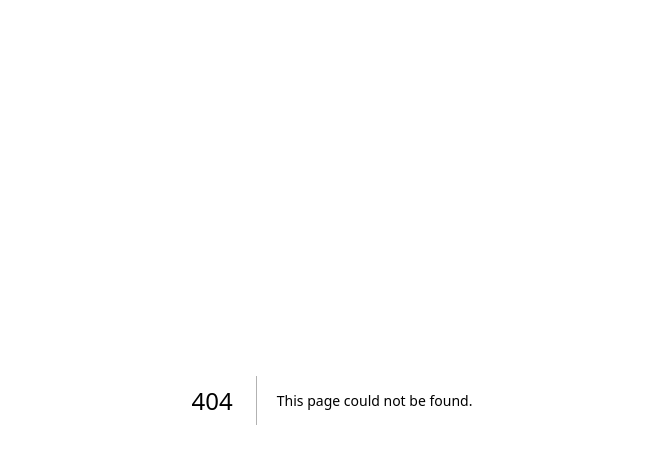
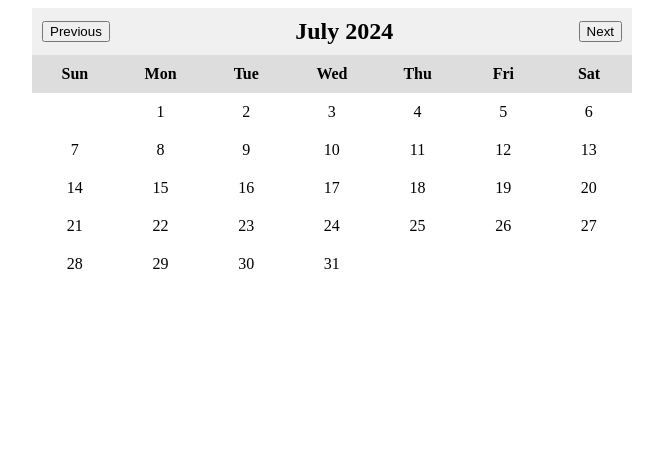
Before and after one commit to ayushtri56/machine-coding-round, a Next.js app in the folder coding/: page /react/calendar in a window 1280 px wide. Before the commit this address had no page. Shown: the top 464 px of the page, without its empty margins (308-971 px from the left). Built offline with nearby package versions, Linux system fonts and the light colour scheme.

Commit message:
Calendar component

```diff
--- /dev/null
+++ b/coding/src/pages/react/calendar/calendar.module.css
@@ -0,0 +1,49 @@
+/* Calendar.module.css */
+
+.calendar {
+    width: 100%;
+    max-width: 600px;
+    margin: auto;
+}
+
+.calendar-header {
+    display: flex;
+    justify-content: space-between;
+    align-items: center;
+    padding: 10px;
+    background-color: #f0f0f0;
+}
+
+.calendar-header h2 {
+    margin: 0;
+}
+
+.calendar-days {
+    display: flex;
+    justify-content: space-around;
+    background-color: #ddd;
+    padding: 10px 0;
+}
+
+.calendar-days div {
+    width: 14.28%;
+    text-align: center;
+    font-weight: bold;
+}
+
+.calendar-dates {
+    display: flex;
+    flex-wrap: wrap;
+}
+
+.calendar-dates div {
+    width: 14.28%;
+    padding: 10px;
+    box-sizing: border-box;
+    text-align: center;
+    cursor: pointer;
+}
+
+.calendar-dates div:hover {
+    background-color: #f0f0f0;
+}
--- /dev/null
+++ b/coding/src/pages/react/calendar/index.jsx
@@ -0,0 +1,71 @@
+import React, { useState } from 'react';
+import styles from './calendar.module.css';
+
+const Calendar = () => {
+    const [date, setDate] = useState(new Date());
+
+    const renderHeader = () => {
+        const currentMonth = date.toLocaleString('default', { month: 'long' });
+        const currentYear = date.getFullYear();
+
+        return (
+            <div className={styles['calendar-header']}>
+                <button onClick={() => changeMonth(-1)}>Previous</button>
+                <h2>{`${currentMonth} ${currentYear}`}</h2>
+                <button onClick={() => changeMonth(1)}>Next</button>
+            </div>
+        );
+    };
+
+    const renderDays = () => {
+        const daysOfWeek = ['Sun', 'Mon', 'Tue', 'Wed', 'Thu', 'Fri', 'Sat'];
+        return (
+            <div className={styles['calendar-days']}>
+                {daysOfWeek.map((day, index) => (
+                    <div key={index}>{day}</div>
+                ))}
+            </div>
+        );
+    };
+
+    const renderDates = () => {
+        const currentMonth = date.getMonth();
+        const currentYear = date.getFullYear();
+
+        const firstDayOfMonth = new Date(currentYear, currentMonth, 1).getDay();
+        const daysInMonth = new Date(currentYear, currentMonth + 1, 0).getDate();
+
+        const dates = [];
+        for (let i = 0; i < firstDayOfMonth; i++) {
+            dates.push(<div key={`empty-${i}`}></div>);
+        }
+
+        for (let i = 1; i <= daysInMonth; i++) {
+            dates.push(
+                <div key={`date-${i}`} onClick={() => handleDateClick(i)}>
+                    {i}
+                </div>
+            );
+        }
+
+        return <div className={styles['calendar-dates']}>{dates}</div>;
+    };
+
+    const changeMonth = (offset) => {
+        setDate(new Date(date.setMonth(date.getMonth() + offset)));
+    };
+
+    const handleDateClick = (day) => {
+        alert(`You clicked on ${day}`);
+    };
+
+    return (
+        <div className={styles.calendar}>
+            {renderHeader()}
+            {renderDays()}
+            {renderDates()}
+        </div>
+    );
+};
+
+export default Calendar;
```
